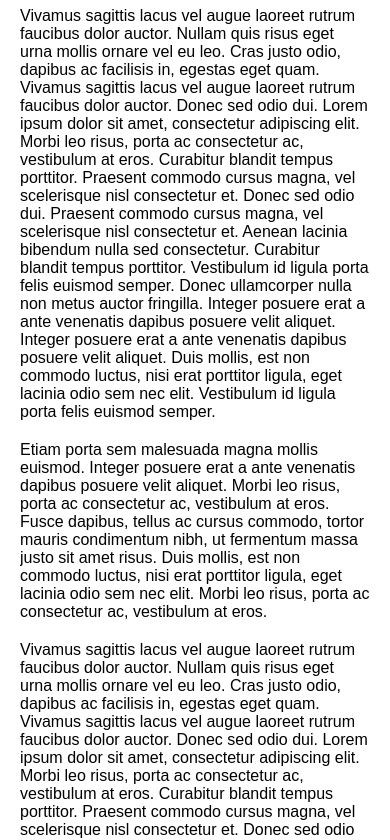
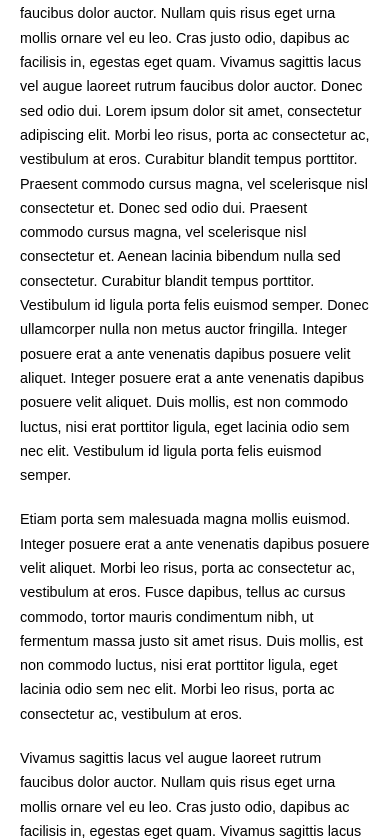
Before and after one commit to cbavota/Gridiculous, a plain HTML site: page sample.html in a window 390 px wide. Shown: the part 110-950 px from the top of the page. Drawn offline with Linux system fonts and the light colour scheme.

Commit message:
Added responsive typography

```diff
--- a/gridiculous.css
+++ b/gridiculous.css
@@ -63,6 +63,11 @@ table{border-collapse:collapse;border-spacing:0;}
 
 /* =Gridiculous v1.0
 -------------------------------------------------------------- */
+body {
+	font-size: 100%;
+ 	line-height: 1.6875;
+ 	}
+
 .grid {
 	padding-left: 20px;
 	padding-right: 20px;
@@ -171,6 +176,8 @@ img {
 -------------------------------------------------------------- */
 @media handheld, only screen and (max-width: 768px), only screen and (max-device-width: 768px) and (orientation:portrait){
 
+	body { font-size: 90%; }
+
 	.row,
 	.row .row > div:last-child{
 		margin-bottom: 0;
```
